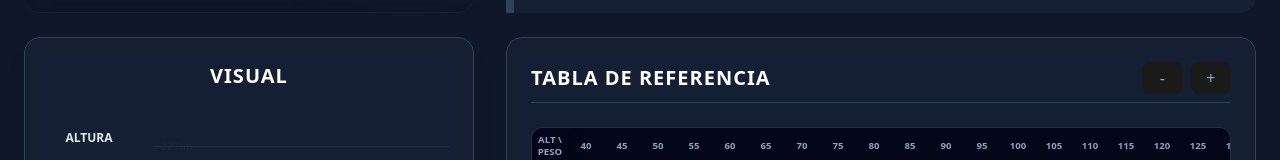
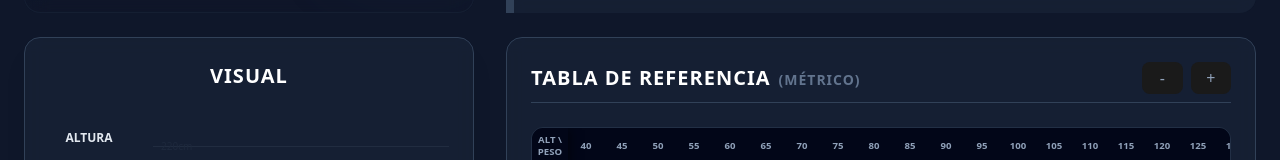
Before and after one commit to TuXimo/massindex, a React (Vite) app: page / in a window 1280 px wide. Shown: the part 305-465 px from the top of the page. Built offline with nearby package versions, Linux system fonts and the light colour scheme.

Commit message:
feat: Add core BMI calculation section with new components, configuration context, and extensive internationalization support.

```diff
--- a/src/components/BMI/BMISection.jsx
+++ b/src/components/BMI/BMISection.jsx
@@ -9,17 +9,39 @@ import BMIControls from './BMIControls';
 import { getBmiInfo } from '../../utils/bmiUtils';
 
 export default function BMISection() {
-  const [weight, setWeight] = useState('');
-  const [height, setHeight] = useState('');
+  const [weight, setWeight] = useState(() => {
+    if (typeof window !== 'undefined') return localStorage.getItem('bmi_weight') || '';
+    return '';
+  });
+  const [height, setHeight] = useState(() => {
+    if (typeof window !== 'undefined') return localStorage.getItem('bmi_height') || '';
+    return '';
+  });
   const [bmi, setBmi] = useState(null);
   const [activeTab, setActiveTab] = useState(() => {
-    // Default to 'calculator' on mobile (< 1024px), 'visual' on desktop
     if (typeof window !== 'undefined') {
+        const saved = localStorage.getItem('active_tab');
+        if (saved) return saved;
         return window.innerWidth < 1024 ? 'calculator' : 'visual';
     }
     return 'visual';
   });
-  const [unit, setUnit] = useState('metric'); // 'metric' or 'imperial'
+
+  // Persist Active Tab
+  useEffect(() => {
+     localStorage.setItem('active_tab', activeTab);
+  }, [activeTab]);
+  const [unit, setUnit] = useState(() => {
+    if (typeof window !== 'undefined') return localStorage.getItem('bmi_unit') || 'metric';
+    return 'metric';
+  });
+
+  // Persist BMI Data
+  useEffect(() => {
+    localStorage.setItem('bmi_weight', weight);
+    localStorage.setItem('bmi_height', height);
+    localStorage.setItem('bmi_unit', unit);
+  }, [weight, height, unit]);
 
   const { language, setLanguage, userConfig, setThemeColor } = useConfig();
 
--- a/src/components/BMI/BMITable.jsx
+++ b/src/components/BMI/BMITable.jsx
@@ -9,10 +9,16 @@ export default function BMITable({ userWeight, userHeight, unit = 'metric', onSe
   // Default Zoom: Higher on mobile (1.2), normal on desktop (1.0)
   const [zoomLevel, setZoomLevel] = useState(() => {
     if (typeof window !== 'undefined') {
+        const saved = localStorage.getItem('table_zoom');
+        if (saved) return parseFloat(saved);
         return window.innerWidth < 1024 ? 1.2 : 1;
     }
     return 1;
   });
+
+  useEffect(() => {
+    localStorage.setItem('table_zoom', zoomLevel);
+  }, [zoomLevel]);
 
   const [isDragging, setIsDragging] = useState(false);
   const [startX, setStartX] = useState(0);
@@ -99,20 +105,38 @@ export default function BMITable({ userWeight, userHeight, unit = 'metric', onSe
       return `${feet}'${inches}"`;
   };
 
+  // Range definitions
+  const wMin = ranges?.wMin || (unit === 'metric' ? 40 : 90);
+  const wMax = ranges?.wMax || (unit === 'metric' ? 160 : 350);
+  const hMin = ranges?.hMin || (unit === 'metric' ? 140 : 55);
+  const hMax = ranges?.hMax || (unit === 'metric' ? 220 : 87);
+
   const currentWeight = userWeight ? parseFloat(userWeight) : null;
   const currentHeight = userHeight ? parseFloat(userHeight) : null;
+
+  // Clamping for Highlight
+  // If value is out of bounds, clamp to the nearest edge (min or max)
+  const highlightWeight = useMemo(() => {
+    if (currentWeight === null) return null;
+    if (currentWeight < wMin) return wMin;
+    if (currentWeight > wMax) return wMax;
+    return currentWeight;
+  }, [currentWeight, wMin, wMax]);
+
+  const highlightHeight = useMemo(() => {
+    if (currentHeight === null) return null;
+    if (currentHeight < hMin) return hMin;
+    if (currentHeight > hMax) return hMax;
+    return currentHeight;
+  }, [currentHeight, hMin, hMax]);
 
 
   const weights = (() => {
     const w = [];
-    // Use dynamic ranges with fallback to hardcoded if not present (safety)
-    const min = ranges?.wMin || (unit === 'metric' ? 40 : 90);
-    const max = ranges?.wMax || (unit === 'metric' ? 160 : 350);
     const step = unit === 'metric' ? 5 : 10;
-
-    for (let i = min; i <= max; i += step) w.push(i);
-
-    if (currentWeight && !w.includes(currentWeight) && currentWeight >= min && currentWeight <= max) {
+    for (let i = wMin; i <= wMax; i += step) w.push(i);
+    // Only insert EXACT current value if it is within bounds and not already present
+    if (currentWeight && !w.includes(currentWeight) && currentWeight >= wMin && currentWeight <= wMax) {
       w.push(currentWeight);
     }
     return w.sort((a, b) => a - b);
@@ -120,13 +144,9 @@ export default function BMITable({ userWeight, userHeight, unit = 'metric', onSe
 
   const heights = (() => {
     const h = [];
-    const min = ranges?.hMin || (unit === 'metric' ? 140 : 55);
-    const max = ranges?.hMax || (unit === 'metric' ? 220 : 87);
     const step = unit === 'metric' ? 5 : 2;
-
-    for (let i = min; i <= max; i += step) h.push(i);
-
-    if (currentHeight && !h.includes(currentHeight) && currentHeight >= min && currentHeight <= max) {
+    for (let i = hMin; i <= hMax; i += step) h.push(i);
+    if (currentHeight && !h.includes(currentHeight) && currentHeight >= hMin && currentHeight <= hMax) {
       h.push(currentHeight);
     }
     return h.sort((a, b) => a - b);
@@ -143,13 +163,14 @@ export default function BMITable({ userWeight, userHeight, unit = 'metric', onSe
   };
 
   const isHighlighted = (w, h) => {
-    if (!currentWeight || !currentHeight) return false;
-    return w === currentWeight && h === currentHeight;
+    if (highlightWeight === null || highlightHeight === null) return false;
+    // Compare against the clamped "highlight" values, not the raw input
+    return w === highlightWeight && h === highlightHeight;
   };
 
   // Auto-scroll effect
   useEffect(() => {
-    if (currentWeight && currentHeight) {
+    if (highlightWeight && highlightHeight) {
       // Disable auto-scroll on mobile to avoid "snapping" effect
       if (typeof window !== 'undefined' && window.innerWidth < 1024) return;
 
@@ -179,7 +200,7 @@ export default function BMITable({ userWeight, userHeight, unit = 'metric', onSe
          }
       }
     }
-  }, [currentWeight, currentHeight, zoomLevel]); // Depend on converted values
+  }, [highlightWeight, highlightHeight, zoomLevel]); // Depend on clamped values
 
   return (
       <div className="w-full max-w-full overflow-hidden p-6 bg-slate-800/50 backdrop-blur-sm border border-slate-700 rounded-2xl shadow-xl relative group transition-all duration-300 hover:shadow-2xl hover:border-slate-600 hover:bg-slate-800/60">
@@ -188,6 +209,7 @@ export default function BMITable({ userWeight, userHeight, unit = 'metric', onSe
             <h3 className="font-bold text-xl uppercase text-white tracking-wider flex items-baseline gap-2 shrink-0">
               {userConfig?.mode === 'child' ? t('table.pediatric') : t('table.reference')}
               {unit === 'imperial' && <span className="text-slate-500 text-sm">{t('table.imperial')}</span>}
+              {unit === 'metric' && <span className="text-slate-500 text-sm">{t('table.metric')}</span>}
             </h3>
             {userConfig?.mode === 'child' && (
                 <div className="flex items-center gap-2 text-xs font-bold text-blue-400 uppercase opacity-90 mt-1 sm:mt-0">
@@ -236,7 +258,7 @@ export default function BMITable({ userWeight, userHeight, unit = 'metric', onSe
                   {unit === 'metric' ? t('table.headers.metric') : t('table.headers.imperial')}
                 </th>
                 {weights.map((w) => {
-                   const isColActive = showHighlight && currentWeight === w;
+                   const isColActive = showHighlight && highlightWeight === w;
                    return (
                     <th
                       key={w}
@@ -251,7 +273,7 @@ export default function BMITable({ userWeight, userHeight, unit = 'metric', onSe
             </thead>
             <tbody>
               {heights.map((h) => {
-                const isRowActive = showHighlight && currentHeight === h;
+                const isRowActive = showHighlight && highlightHeight === h;
                 return (
                   <tr key={h}>
                     <td
@@ -262,7 +284,7 @@ export default function BMITable({ userWeight, userHeight, unit = 'metric', onSe
                     </td>
                     {weights.map((w) => {
                       const bmi = calculateCellBMI(w, h);
-                      const isColActive = showHighlight && currentWeight === w;
+                      const isColActive = showHighlight && highlightWeight === w;
                       const active = isHighlighted(w, h);
 
                       // Highlight logic: if active -> Glow. If row/col active -> brighter. Else -> standard.
--- a/src/context/ConfigContext.jsx
+++ b/src/context/ConfigContext.jsx
@@ -4,7 +4,17 @@ import i18n from '../i18n/i18n';
 const ConfigContext = createContext();
 
 export function ConfigProvider({ children }) {
-  const [language, setLanguageState] = useState('es'); // 'es' | 'en'
+  const [language, setLanguageState] = useState(() => {
+    if (typeof window !== 'undefined') {
+      const saved = localStorage.getItem('language');
+      // If we have a saved language, use it.
+      if (saved) {
+        i18n.changeLanguage(saved);
+        return saved;
+      }
+    }
+    return 'es';
+  });
   const [themeColor, setThemeColor] = useState('#60A5FA'); // Default Blue-400
 
   const setLanguage = (lang) => {
@@ -12,21 +22,33 @@ export function ConfigProvider({ children }) {
         setLanguageState(prev => {
             const newLang = lang(prev);
             i18n.changeLanguage(newLang);
+            localStorage.setItem('language', newLang);
             return newLang;
         });
     } else {
         setLanguageState(lang);
         i18n.changeLanguage(lang);
+        localStorage.setItem('language', lang);
     }
   };
-  const [userConfig, setUserConfig] = useState({
-    mode: 'adult', // 'adult' | 'child'
-    age: '',       // years
-    gender: 'male', // 'male' | 'female'
+  const [userConfig, setUserConfig] = useState(() => {
+    if (typeof window !== 'undefined') {
+        const saved = localStorage.getItem('user_config');
+        if (saved) return JSON.parse(saved);
+    }
+    return {
+        mode: 'adult', // 'adult' | 'child'
+        age: '',       // years
+        gender: 'male', // 'male' | 'female'
+    };
   });
 
   const updateConfig = (key, value) => {
-    setUserConfig(prev => ({ ...prev, [key]: value }));
+    setUserConfig(prev => {
+        const newConfig = { ...prev, [key]: value };
+        localStorage.setItem('user_config', JSON.stringify(newConfig));
+        return newConfig;
+    });
   };
 
   return (
--- a/src/locales/ar.json
+++ b/src/locales/ar.json
@@ -50,6 +50,7 @@
   "table": {
     "pediatric": "جدول الأطفال",
     "reference": "جدول مرجعي",
+    "metric": "(متري)",
     "imperial": "(إمبراطوري)",
     "years": "سنة",
     "headers": {
--- a/src/locales/de.json
+++ b/src/locales/de.json
@@ -50,6 +50,7 @@
   "table": {
     "pediatric": "Pädiatrische Tabelle",
     "reference": "Referenztabelle",
+    "metric": "(Metrisch)",
     "imperial": "(Imperial)",
     "years": "Jahre",
     "headers": {
--- a/src/locales/en.json
+++ b/src/locales/en.json
@@ -50,6 +50,7 @@
   "table": {
     "pediatric": "Pediatric Table",
     "reference": "Reference Table",
+    "metric": "(Metric)",
     "imperial": "(Imperial)",
     "years": "years",
     "headers": {
--- a/src/locales/es.json
+++ b/src/locales/es.json
@@ -50,6 +50,7 @@
   "table": {
     "pediatric": "Tabla Pediátrica",
     "reference": "Tabla de Referencia",
+    "metric": "(Métrico)",
     "imperial": "(Imperial)",
     "years": "años",
     "headers": {
--- a/src/locales/fr.json
+++ b/src/locales/fr.json
@@ -50,6 +50,7 @@
   "table": {
     "pediatric": "Tableau Pédiatrique",
     "reference": "Tableau de Référence",
+    "metric": "(Métrique)",
     "imperial": "(Impérial)",
     "years": "ans",
     "headers": {
--- a/src/locales/hi.json
+++ b/src/locales/hi.json
@@ -50,6 +50,7 @@
   "table": {
     "pediatric": "बाल चिकित्सा तालिका",
     "reference": "संदर्भ तालिका",
+    "metric": "(मीट्रिक)",
     "imperial": "(इंपीरियल)",
     "years": "वर्ष",
     "headers": {
--- a/src/locales/it.json
+++ b/src/locales/it.json
@@ -50,6 +50,7 @@
   "table": {
     "pediatric": "Tabella Pediatrica",
     "reference": "Tabella di Riferimento",
+    "metric": "(Metrico)",
     "imperial": "(Imperiale)",
     "years": "anni",
     "headers": {
--- a/src/locales/ja.json
+++ b/src/locales/ja.json
@@ -50,6 +50,7 @@
   "table": {
     "pediatric": "小児用チャート",
     "reference": "参照チャート",
+    "metric": "(メートル法)",
     "imperial": "(ヤード・ポンド法)",
     "years": "歳",
     "headers": {
--- a/src/locales/zh.json
+++ b/src/locales/zh.json
@@ -50,6 +50,7 @@
   "table": {
     "pediatric": "儿科图表",
     "reference": "参考图表",
+    "metric": "(公制)",
     "imperial": "(英制)",
     "years": "岁",
     "headers": {
```
